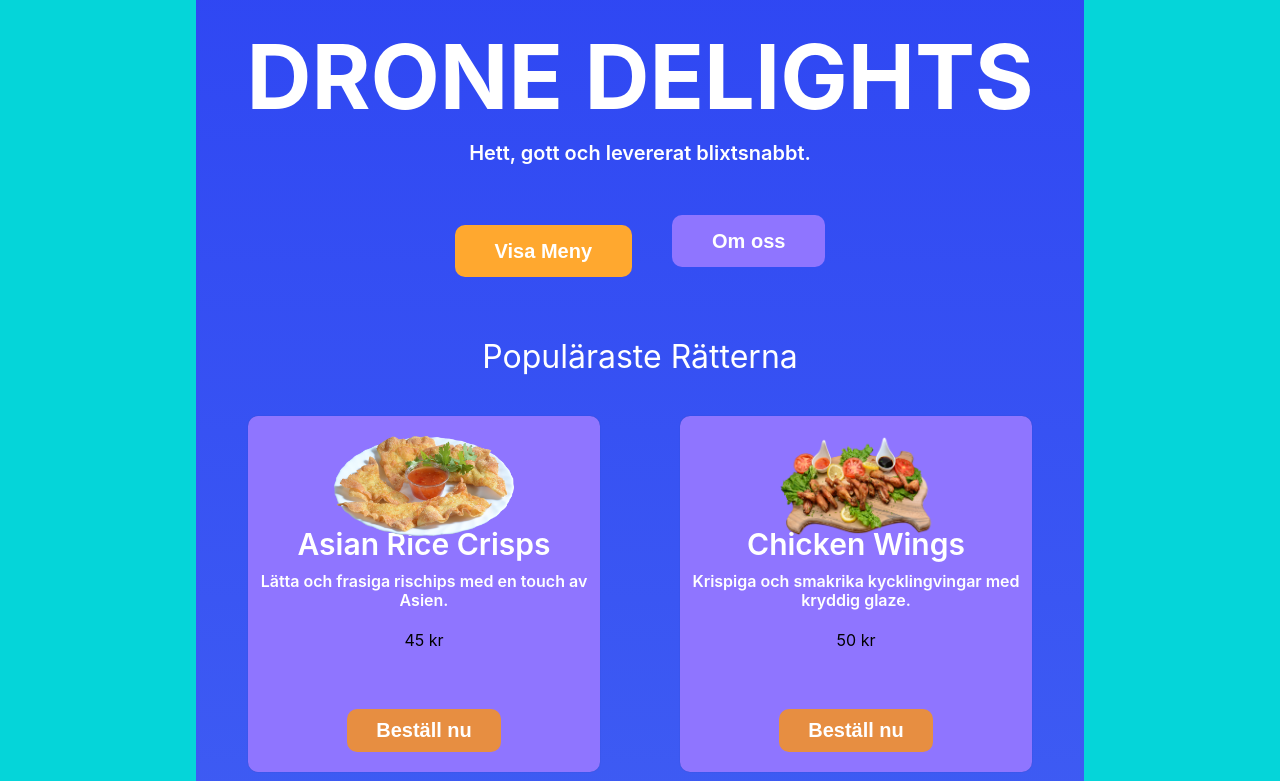
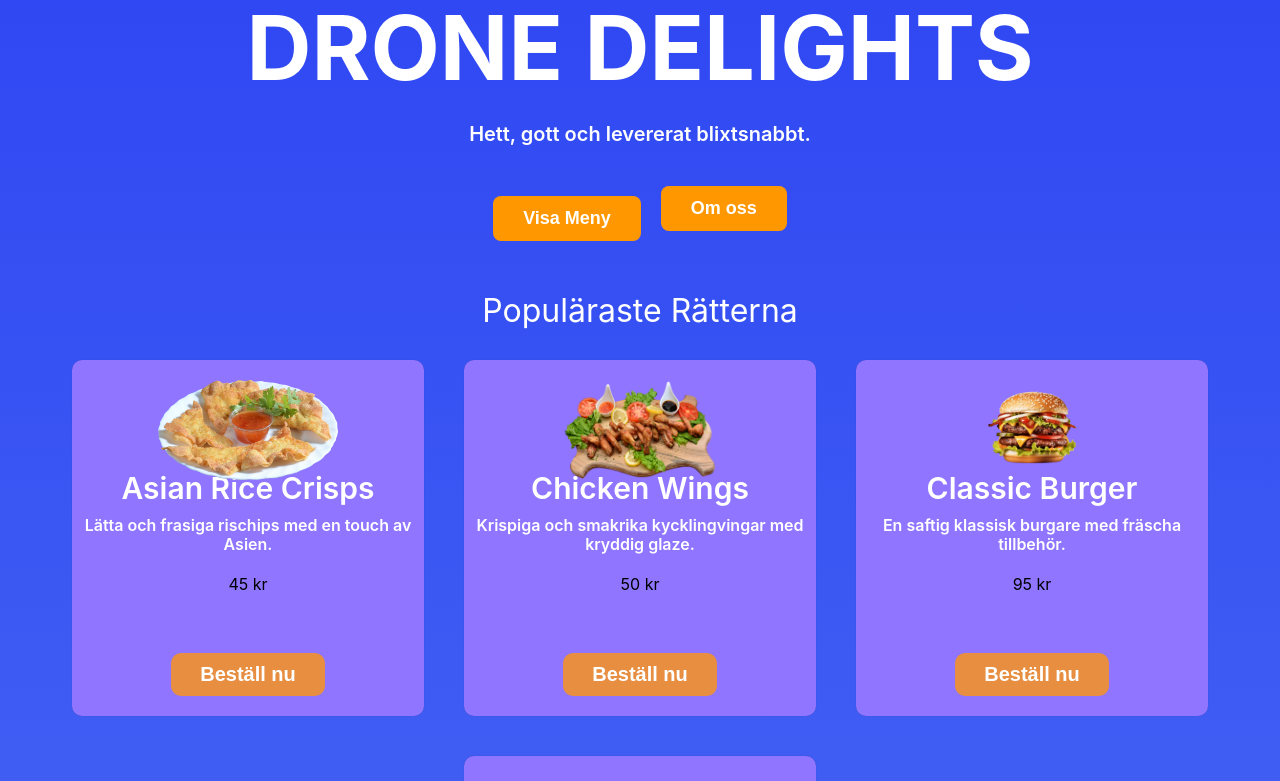
Before and after one commit to aleksanderlukic/slutuppgift, a React (Create React App) app: page / in a window 1280 px wide. Shown: the part 200-981 px from the top of the page. Built offline with nearby package versions, Linux system fonts and the light colour scheme; data requests are answered from the project's data file.

Commit message:
Ändringar igen

```diff
--- a/src/pages/CartPage/Cart.css
+++ b/src/pages/CartPage/Cart.css
@@ -10,6 +10,7 @@
   );
   border-radius: 12px;
   font-family: 'Inter', sans-serif;
+  min-height: 70vh; /* ser till att navbar alltid sitter rätt */
 }
 
 .cart-title {
@@ -29,37 +30,45 @@
   display: flex;
   align-items: center;
   background: #fff;
-  padding: 10px;
+  padding: 12px 15px;
   border-radius: 8px;
   box-shadow: 0 2px 6px rgba(0,0,0,0.1);
+  height: 110px; /* enhetlig höjd för alla produkter */
 }
 
 .cart-item-img {
-  width: 120px;
+  width: 80px;
   height: 80px;
-  object-fit: cover;
+  object-fit: contain;
   margin-right: 15px;
   border-radius: 6px;
+  background: #fff;
+  padding: 5px;
 }
 
 .cart-item-info {
   flex: 1;
+  display: flex;
+  flex-direction: column;
+  justify-content: center;
 }
 
 .item-name {
-  font-size: 16px;
+  font-size: 18px;
+  font-weight: 600;
   color: #000;
+  margin-bottom: 5px;
 }
 
 .item-price {
   font-size: 16px;
-  color: #000;
+  color: #333;
 }
 
 .cart-item-controls {
   display: flex;
   align-items: center;
-  gap: 10px;
+  gap: 8px;
 }
 
 .control-btn {
@@ -102,7 +111,7 @@
 .empty-cart-btn,
 .checkout-btn {
   width: 100%;
-  padding: 12px;
+  padding: 14px;
   background: #FFA82F;
   border: none;
   color: #fff;
@@ -111,6 +120,12 @@
   border-radius: 8px;
   margin-top: 10px;
   cursor: pointer;
+  transition: background 0.2s ease;
+}
+
+.empty-cart-btn:hover,
+.checkout-btn:hover {
+  background: #e68900;
 }
 
 .empty-cart {
--- a/src/pages/HomePage/Home.css
+++ b/src/pages/HomePage/Home.css
@@ -1,90 +1,62 @@
-/* src/pages/HomePage/Home.css */
 .home-page {
   width: 100%;
   min-height: 100vh;
-  background: linear-gradient(
-    180deg,
-    rgba(64, 0, 255, 0.68) 0%,
-    rgba(101, 50, 255, 0.68) 100%
-  );
-  padding: 0 50px;
-  font-family: "Inter", sans-serif;
-  display: flex;
-  flex-direction: column;
-  align-items: center;
-  justify-content: flex-start;
+  background: linear-gradient(180deg, rgba(64,0,255,0.68) 0%, rgba(101,50,255,0.68) 100%);
+  font-family: 'Inter', sans-serif;
+  padding-top: 120px; /* plats för navbar */
+  text-align: center;
 }
 
 .hero-title {
-  margin-top: 150px;
-  margin-bottom: 10px;
   font-weight: 700;
   font-size: 90px;
-  line-height: 1.2;
-  text-align: center;
+  line-height: 109px;
   text-transform: uppercase;
-  color: #fff;
+  color: #FFFFFF;
+  margin-bottom: 20px;
 }
 
 .hero-subtitle {
-  margin-bottom: 50px;
   font-weight: 600;
   font-size: 20px;
-  line-height: 24px;
-  text-align: center;
-  color: #fff;
+  color: #FFFFFF;
+  margin-bottom: 40px;
 }
 
 .home-buttons {
   display: flex;
   justify-content: center;
-  gap: 40px;
-  margin-bottom: 60px;
+  gap: 20px;
+  margin-bottom: 50px;
 }
 
 .home-buttons button {
-  padding: 14px 40px;
-  font-size: 20px;
+  padding: 12px 30px;
+  font-size: 18px;
+  border: none;
+  border-radius: 8px;
+  cursor: pointer;
+  background-color: #ff9800;
+  color: white;
   font-weight: 600;
-  border: none;
-  border-radius: 10px;
-  cursor: pointer;
-  color: #fff;
-  transition: all 0.3s;
-  height: 52px; /* 🔑 Fixar så båda knapparna blir lika höga */
+  transition: background 0.3s;
 }
 
-.menu-btn {
-  background-color: #e78e41;
-}
-
-.menu-btn:hover {
-  background-color: #d57e30;
-}
-
-.omoss-btn {
-  background-color: #8f75ff;
-}
-
-.omoss-btn:hover {
-  background-color: #775ee0;
+.home-buttons button:hover {
+  background-color: #e68900;
 }
 
 .popular-title {
-  margin-bottom: 40px;
   font-weight: 400;
   font-size: 32px;
-  line-height: 39px;
-  color: #fff;
-  text-align: center;
+  color: #FFFFFF;
+  margin-bottom: 30px;
 }
 
-/* 🔑 Grid fix: två centrerade kolumner */
 .card-container {
-  display: grid;
-  grid-template-columns: repeat(2, 1fr);
-  gap: 50px 80px;
-  justify-items: center;
-  max-width: 900px;
-  margin: 0 auto 100px;
+  display: flex;
+  justify-content: center;
+  flex-wrap: wrap;
+  gap: 40px;
+  padding: 0 20px;
 }
--- a/src/pages/MenuPage/Menu.css
+++ b/src/pages/MenuPage/Menu.css
@@ -1,26 +1,27 @@
-/* src/pages/MenuPage/Menu.css */
-.menu-container {
-  padding: 20px;
+.menu-page {
+  width: 100%;
+  min-height: 100vh;
+  background: linear-gradient(180deg, rgba(64,0,255,0.68) 0%, rgba(101,50,255,0.68) 100%);
+  padding-top: 120px;
   text-align: center;
-  margin-top: 100px; /* lämnar plats för Navbar */
 }
 
 .menu-title {
-  font-size: 32px;
+  font-size: 36px;
+  color: #FFA82F;
   margin-bottom: 20px;
-  color: #ffa82f;
 }
 
 .menu-controls {
   display: flex;
   justify-content: center;
   gap: 15px;
-  margin-bottom: 20px;
+  margin-bottom: 30px;
 }
 
 .menu-search,
 .menu-filter {
-  padding: 8px;
+  padding: 10px;
   font-size: 16px;
   border: 2px solid #8f75ff;
   border-radius: 8px;
@@ -28,8 +29,9 @@
 
 .menu-grid {
   display: grid;
-  grid-template-columns: repeat(auto-fit, minmax(220px, 1fr));
+  grid-template-columns: repeat(auto-fit, minmax(240px, 1fr));
   gap: 20px;
+  padding: 0 20px;
 }
 
 .menu-item {
@@ -51,7 +53,7 @@
   margin-top: 10px;
   background: #ffa82f;
   border: none;
-  padding: 8px 12px;
+  padding: 10px 15px;
   font-size: 16px;
   border-radius: 8px;
   cursor: pointer;
```
